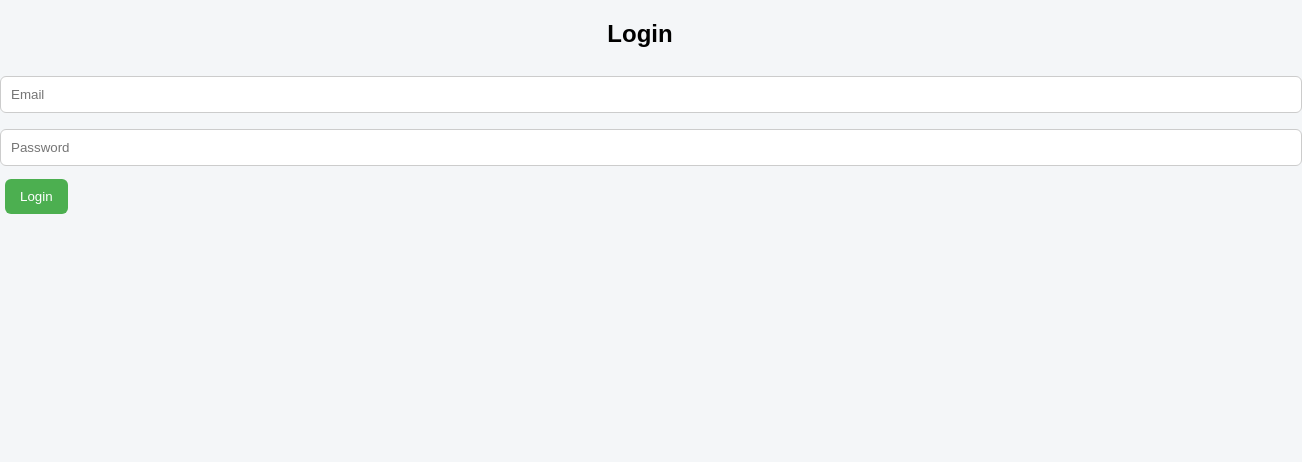
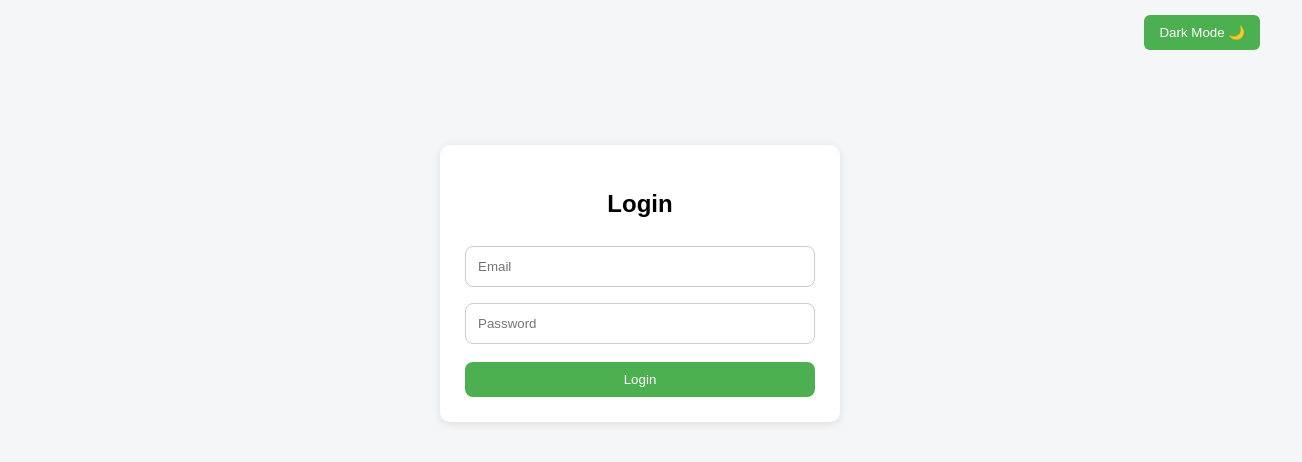
Before and after one commit to Tiyasha20/blog-app, a React (Vite) app in the folder client/: page /login in a window 1280 px wide. Shown: the top 462 px of the page, 1302 px wide, since content can reach past the window. Built offline with nearby package versions, Linux system fonts and the light colour scheme.

Commit message:
Updated title and favicon

```diff
--- a/client/index.html
+++ b/client/index.html
@@ -2,9 +2,8 @@
 <html lang="en">
   <head>
     <meta charset="UTF-8" />
-    <link rel="icon" type="image/svg+xml" href="/favicon.svg" />
     <meta name="viewport" content="width=device-width, initial-scale=1.0" />
-    <title>client</title>
+    <title>Blog-App</title>
   </head>
   <body>
     <div id="root"></div>
--- a/client/src/App.jsx
+++ b/client/src/App.jsx
@@ -4,9 +4,33 @@ import Home from "./pages/Home";
 import Dashboard from "./pages/Dashboard";
 import Register from "./pages/Register";
 
+import { useState, useEffect } from "react";
 
 function App() {
+  const [darkMode, setDarkMode] = useState(false);
+   useEffect(() => {
+    const savedTheme = localStorage.getItem("theme");
+    if (savedTheme === "dark") {
+      setDarkMode(true);
+    }
+  }, []);
+  useEffect(() => {
+  document.body.className = darkMode ? "dark" : "";
+    localStorage.setItem("theme", darkMode ? "dark" : "light");
+}, [darkMode]);
   return (
+
+       <div className={darkMode ? "dark" : ""}>
+
+      {/* Toggle Button */}
+        <div className="top-bar">
+    <button onClick={() => setDarkMode(!darkMode)}>
+      {darkMode ? "Light Mode ☀️" : "Dark Mode 🌙"}
+    </button>
+  </div>
+
+
+
       <BrowserRouter>
         <Routes>
           <Route path="/login" element={<Login />} />
@@ -16,6 +40,8 @@ function App() {
         </Routes>
       </BrowserRouter>
 
+    </div>
+
 
   );
 }
--- a/client/src/index.css
+++ b/client/src/index.css
@@ -1,4 +1,4 @@
-body {
+body{
   font-family: Arial, sans-serif;
   background-color: #f4f6f8;
   margin: 0;
@@ -33,7 +33,7 @@ input {
 
 button {
   padding: 10px 15px;
-  margin: 5px;
+
   border: none;
   border-radius: 6px;
   cursor: pointer;
@@ -52,3 +52,77 @@ button.delete {
 button.delete:hover {
   background-color: #c0392b;
 }
+/* DARK MODE */
+.dark {
+  background-color: #121212;
+  color: #ffffff;
+}
+
+.dark .card {
+  background: #1e1e1e;
+  color: white;
+}
+
+.dark input {
+  background: #2c2c2c;
+  color: white;
+  border: 1px solid #555;
+}
+
+.dark button {
+  background-color: #4CAF50;
+}
+
+.dark h2,
+.dark h3,
+.dark p,
+.dark small {
+  color: #ffffff;
+}
+body.dark {
+  background-color: #121212;
+  color: white;
+}
+/* Auth Box */
+.auth-container {
+  max-width: 400px;
+  margin: 80px auto;
+  padding: 25px;
+  background: white;
+  border-radius: 10px;
+  box-shadow: 0 2px 10px rgba(0,0,0,0.1);
+  text-align: center;
+}
+
+/* Dark mode support */
+.dark .auth-container {
+  background: #1e1e1e;
+}
+
+/* Inputs */
+.auth-container input {
+  width: 100%;
+  padding: 12px;
+
+  border-radius: 8px;
+  border: 1px solid #ccc;
+  box-sizing: border-box;
+}
+
+/* Button */
+.auth-container button {
+  width: 100%;
+  padding: 10px;
+  margin-top: 10px;
+  border-radius: 8px;
+  border: none;
+  box-sizing: border-box;
+}
+* {
+  box-sizing: border-box;
+}
+.top-bar {
+  display: flex;
+  justify-content: flex-end;   /* 👉 move to right */
+  padding: 15px 20px;
+}
--- a/client/src/pages/Login.jsx
+++ b/client/src/pages/Login.jsx
@@ -18,7 +18,8 @@ export default function Login() {
   };
 
   return (
-    <div>
+    <div className="auth-wrapper">
+    <div className="auth-container">
       <h2>Login</h2>
 
       <input
@@ -34,5 +35,6 @@ export default function Login() {
 
       <button onClick={handleLogin}>Login</button>
     </div>
+    </div>
   );
 }
```
Lines whose indentation alone changed are shown as unchanged.
